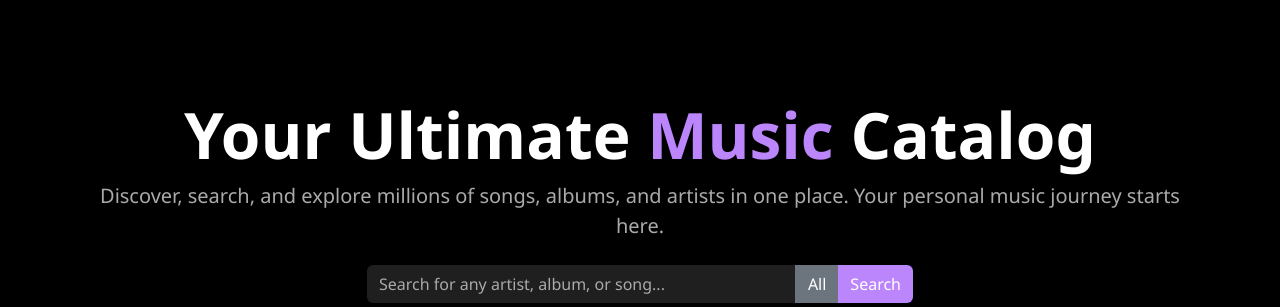
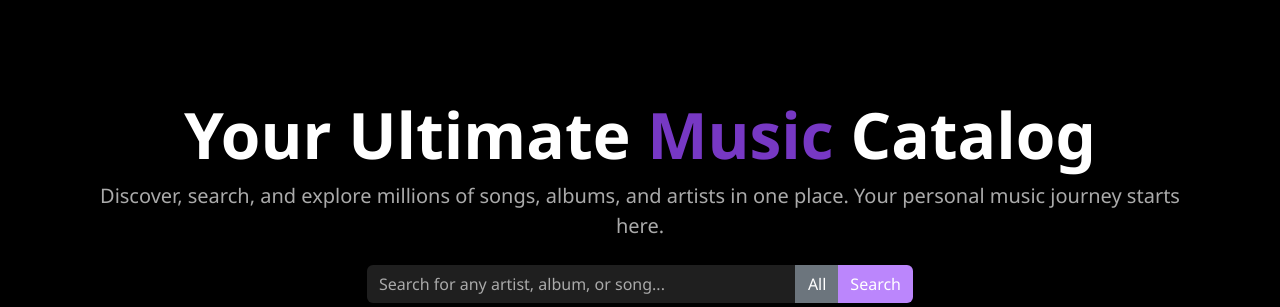
Before and after one commit to Terrychv/music-app-daw, a Django app: page / in a window 1280 px wide. Shown: the part 169-476 px from the top of the page. Run offline with Django 5.2, Linux system fonts and the light colour scheme; data that the repository does not hold is empty; parts of the project's set-up code (start-up, migrations or seed data) failed here and were passed over.

Commit message:
cambio color texto destacado

```diff
--- a/static/core/css/home.css
+++ b/static/core/css/home.css
@@ -14,7 +14,7 @@
         }
 
         .texto-destacado {
-            color: #bb86fc;
+            color: #7738c4;
         }
 
         .texto-gris {
```
